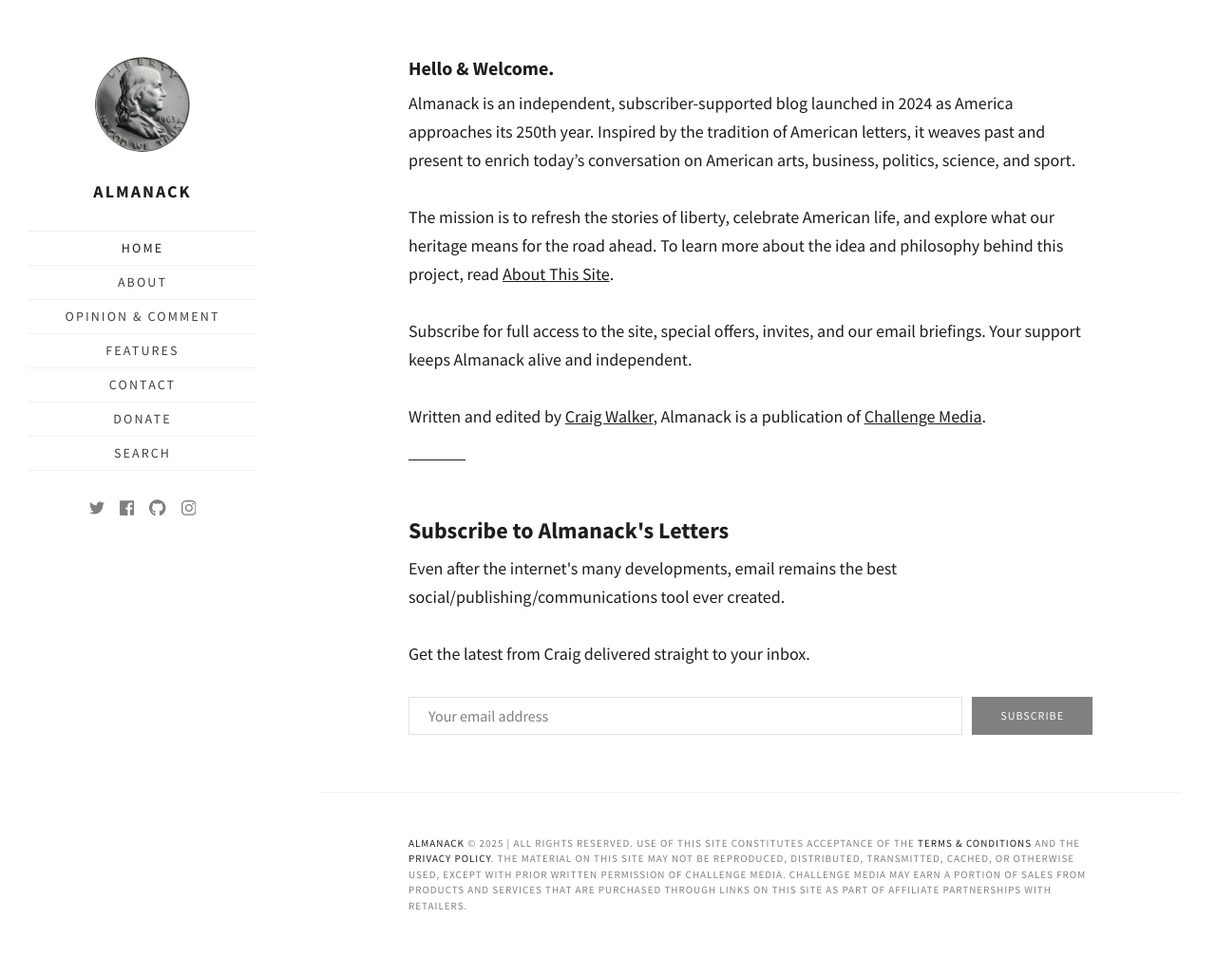
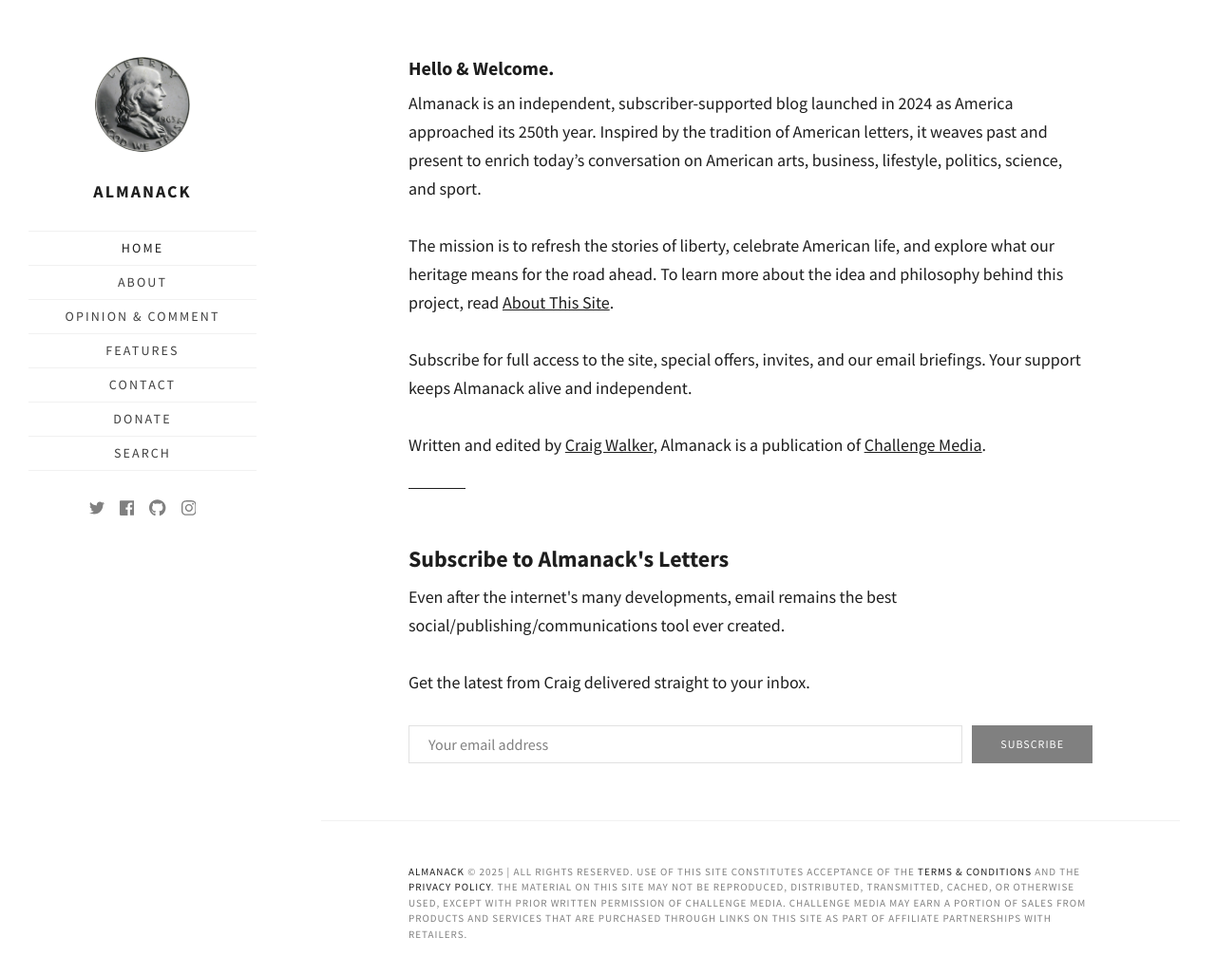
Before and after one commit to walkercraig/almanack, a Jekyll site: the page built from index.html, in a window 1280 px wide and 1052 px high. Shown: the top 1027 px of the window at 95% size. Built offline with Jekyll 4.4.1, drawn with Linux system fonts in a browser that asks for light colours; some web fonts are replaced; the list of posts is cut into pages by our own code.

Commit message:
Update index.html

```diff
--- a/index.html
+++ b/index.html
@@ -9,7 +9,7 @@
     <!-- Hero Section -->
     <div class="hero inner">
         <h3>{{ site.author.greetings }}</h3>
-        <p>Almanack is an independent, subscriber-supported blog launched in 2024 as America approaches its 250th year. Inspired by the tradition of American letters, it weaves past and present to enrich today’s conversation on American arts, business, politics, science, and sport.</p>
+        <p>Almanack is an independent, subscriber-supported blog launched in 2024 as America approached its 250th year. Inspired by the tradition of American letters, it weaves past and present to enrich today’s conversation on American arts, business, lifestyle, politics, science, and sport.</p>
         <p>The mission is to refresh the stories of liberty, celebrate American life, and explore what our heritage means for the road ahead. To learn more about the idea and philosophy behind this project, read <a rel="me" href="https://almanack.blog/about-this-site.html">About This Site</a>.</p>
         <p>Subscribe for full access to the site, special offers, invites, and our email briefings. Your support keeps Almanack alive and independent.</p>
         <p>Written and edited by <a rel="me" href="https://walkercraig.com">Craig Walker</a>, Almanack is a publication of <a rel="me" href="https://challenge.media">Challenge Media</a>.</p>
```
